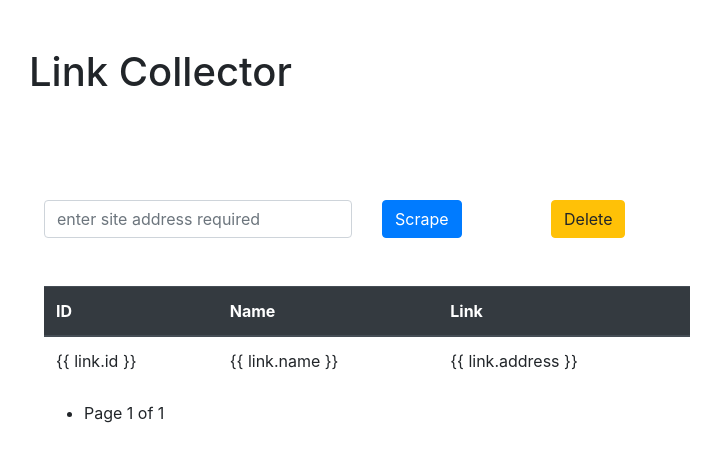
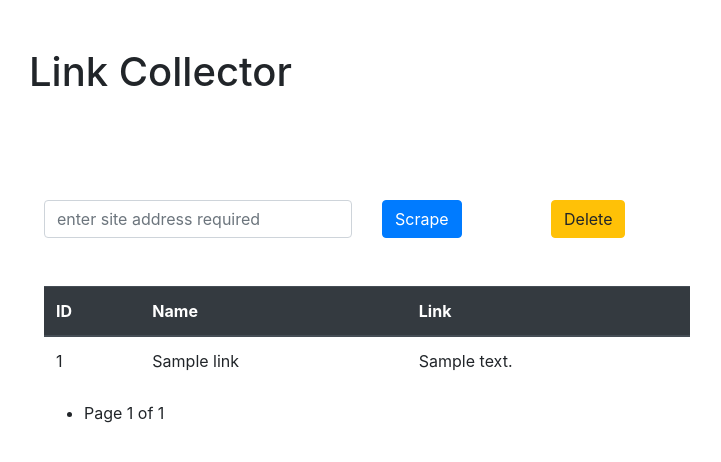
Before and after one commit to jthhn/WebScrapper, a Django app: page / in a window 1280 px wide. Shown: the top 462 px of the page, without its empty margins (104-825 px from the left). Run offline with Django 5.2, Linux system fonts and the light colour scheme; tables that the repository leaves empty hold one stand-in row (values such as "Sample post"); some libraries are stand-ins or nearby versions.

Commit message:
working fine

```diff
--- a/WebScrapper/scrapper/models.py
+++ b/WebScrapper/scrapper/models.py
@@ -4,8 +4,8 @@ from django.db import models
 class Link(models.Model):
 
 
-    address = models.CharField(max_length=1000,null=True,blank=True)
-    name = models.CharField(max_length=1000,null=True,blank=True)
+    address = models.CharField(max_length=1000,default='no_link')
+    name = models.CharField(max_length=1000,default='no_name')
 
     def __str__(self):
        return self.name if self.name else "Unnamed Link"
--- a/WebScrapper/scrapper/templates/scrapper/index.html
+++ b/WebScrapper/scrapper/templates/scrapper/index.html
@@ -67,10 +67,9 @@
           <tbody>
             {% for link in data %}
             <tr>
-
-              <td>{‌{ link.id }}</td>
-              <td>{‌{ link.name }}</td>
-              <td>{‌{ link.address }}</td>
+              <td>{{ link.id }}</td>
+              <td>{{ link.name }}</td>
+              <td>{{ link.address }}</td>
             </tr>
             {% endfor %}
           </tbody>
--- a/WebScrapper/scrapper/views.py
+++ b/WebScrapper/scrapper/views.py
@@ -1,4 +1,4 @@
-from django.shortcuts import render, redirect
+from django.shortcuts import render
 import requests
 from bs4 import BeautifulSoup
 from .models import Link
@@ -7,36 +7,78 @@ from django.contrib import messages
 from django.http import HttpResponseRedirect
 
 
+# Define the Django view to handle scraping and showing scraped links
 def scrape(request):
+
+    # Check if the request method is POST (i.e., form submission)
     if request.method == "POST":
-        site = request.POST.get('site', '').strip()  # ✅ Ensure site URL is properly stripped
 
-        if not site:  # ✅ Prevent empty site submission
-            messages.error(request, "❌ Please enter a valid URL.")  # ✅ Show error message
+        # Get the URL from the POST data and strip extra spaces
+        site = request.POST.get('site', '').strip()
+
+        # If no URL is provided, show an error and redirect back
+        if not site:
+            messages.error(request, "❌ Please enter a valid URL.")
             return HttpResponseRedirect('/')
 
         try:
+            # Send a GET request to the provided site
             page = requests.get(site)
+
+            # Parse the HTML content using BeautifulSoup
             soup = BeautifulSoup(page.text, 'html.parser')
+            print(soup.prettify())
 
+            # Loop through all anchor tags on the page
             for link in soup.find_all('a'):
-                link_address = link.get('href') or "No URL"  # ✅ Handle missing href
-                link_text = link.string or "No Text"  # ✅ Handle missing text
+
+                # Get the href (link address)
+                link_address = link.get('href')
+                print(link_address,'\n')
+
+                # Get the visible text of the link and strip it
+                link_text = link.text.strip()
+                print(link_text)
+
+                # Save the link into the database
                 Link.objects.create(address=link_address, name=link_text)
+                data_list = Link.objects.all().order_by('-id')
 
+                # Paginate the results, 10 items per page
+                paginator = Paginator(data_list, 10)
+
+                # Get the current page number from the query parameters
+                page_number = request.GET.get('page')
+
+                # Get the relevant page of data
+                data = paginator.get_page(page_number)
+
+        # Handle any exceptions during the request
         except requests.RequestException as e:
+            # Log the error in the console
             print(f"Error fetching site: {e}")
+
+            # Redirect back to home page
             return HttpResponseRedirect('/')
 
+        # After processing, redirect to home page
         return HttpResponseRedirect('/')
 
+    # If request method is GET (i.e., viewing page, not submitting)
     else:
-        data_list = Link.objects.all().order_by('-id')  # ✅ Fetch all links, latest first
-        paginator = Paginator(data_list, 10)  # ✅ Show 10 links per page
+        # Get all Link objects ordered by most recent first
+        data_list = Link.objects.all().order_by('-id')
 
-        page_number = request.GET.get('page')  # ✅ Get page number from URL
-        data = paginator.get_page(page_number)  # ✅ Get paginated data
+        # Paginate the results, 10 items per page
+        paginator = Paginator(data_list, 10)
 
+        # Get the current page number from the query parameters
+        page_number = request.GET.get('page')
+
+        # Get the relevant page of data
+        data = paginator.get_page(page_number)
+
+        # Render the HTML template with the paginated data
     return render(request, 'scrapper/index.html', {'data': data})
 
 
```
Also changed, not shown: WebScrapper/scrapper/migrations/0002_alter_link_address_alter_link_name.py (added).
